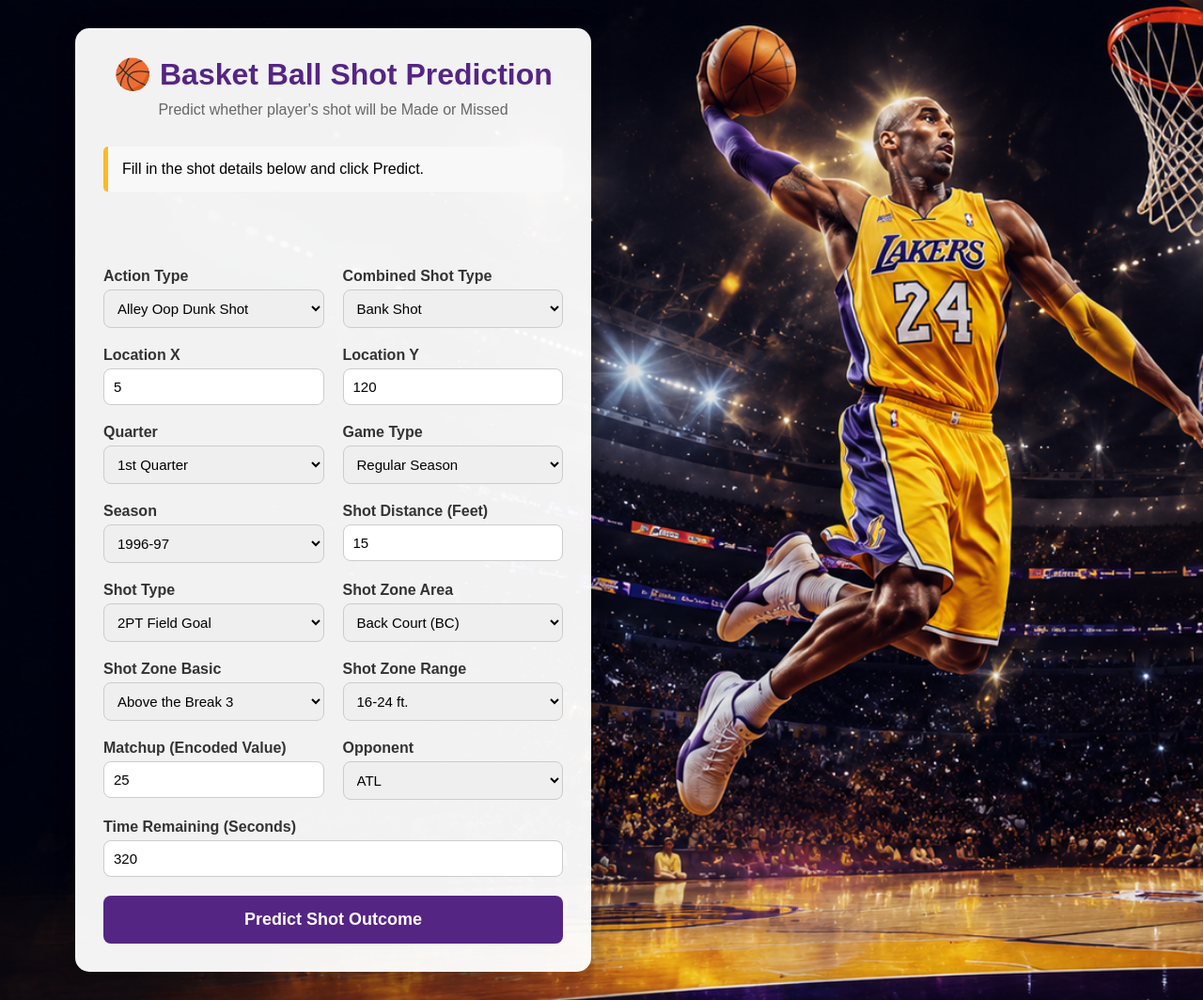
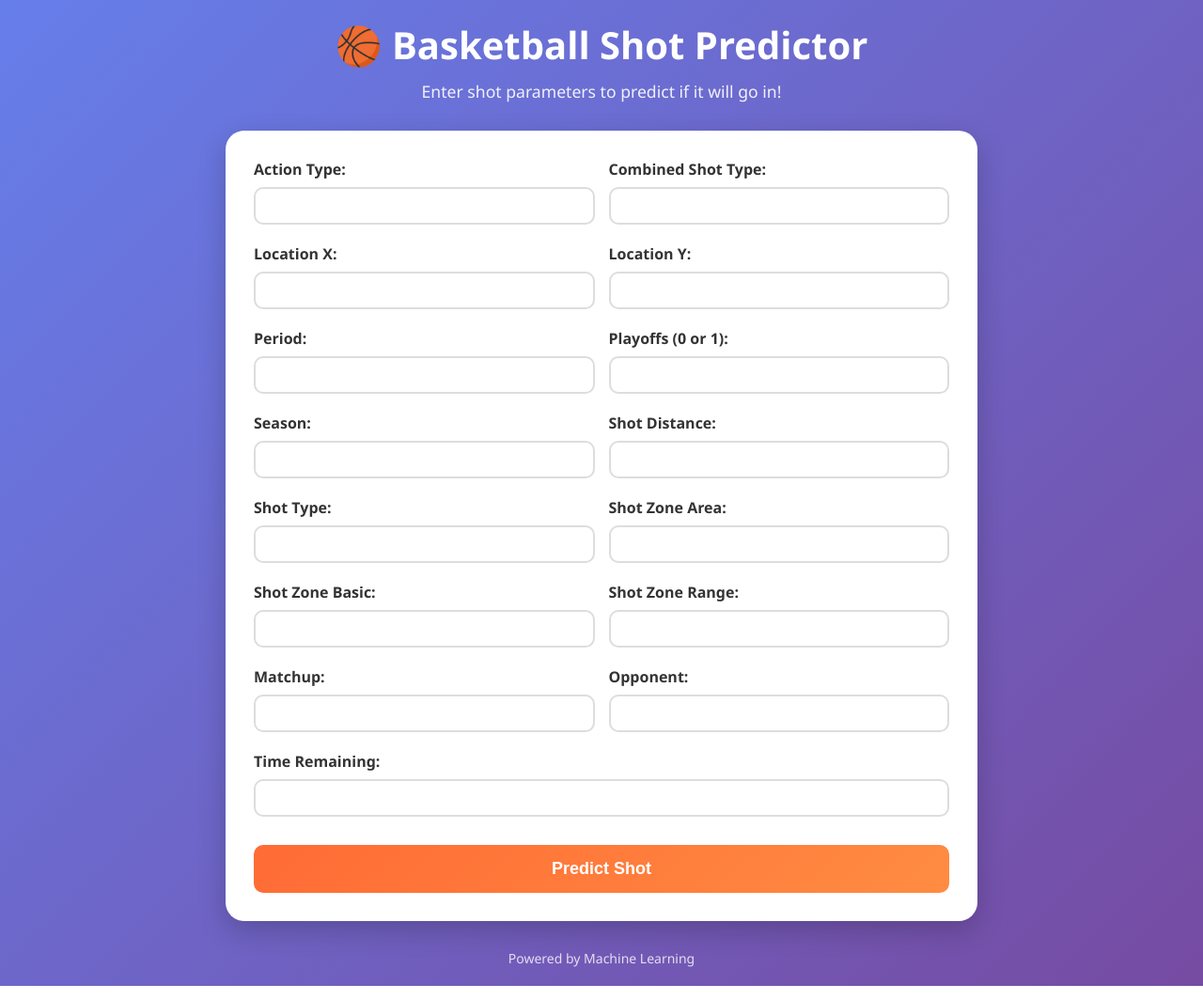
Before and after one commit to abhiXdata/basketball-shot-prediction, a Flask app: template templates/index.html in a window 1280 px wide. Shown: the whole page at 94% size. Run offline with Flask 3, Linux system fonts and the light colour scheme; the template is opened without the code that fills it, so the values that code supplies are empty.

Commit message:
Update index.html

```diff
--- a/templates/index.html
+++ b/templates/index.html
@@ -1,379 +1,252 @@
 <!DOCTYPE html>
 <html lang="en">
-
 <head>
     <meta charset="UTF-8">
     <meta name="viewport" content="width=device-width, initial-scale=1.0">
-    <title>Basket Ball Shot Prediction</title>
-    <script>
-    // Prevent back button from showing loading screen again unnecessarily
-    window.addEventListener('pageshow', function(event) {
-        if (event.persisted) {
-            // Page was loaded from cache
-            console.log('Page restored from cache');
-        }
-    });
-</script>
+    <title>Basketball Shot Predictor</title>
     <style>
-        *{
-            margin:0;
-            padding:0;
-            box-sizing:border-box;
-            font-family:Arial, sans-serif;
+        * {
+            margin: 0;
+            padding: 0;
+            box-sizing: border-box;
         }
 
-        body{
-          background-image: url('static/images/kobe-bryant.png');
-          background-size: cover;
-          background-position: center;
-          background-repeat: no-repeat;
+        body {
+            font-family: 'Segoe UI', Tahoma, Geneva, Verdana, sans-serif;
+            background: linear-gradient(135deg, #667eea 0%, #764ba2 100%);
             min-height: 100vh;
-          padding: 30px;
-          overflow-x:hidden;
+            padding: 20px;
         }
 
-        .container{
-    width:45%;
-    max-width:900px;
-    margin-left:50px;
-    background:rgba(255,255,255,0.95);
-    border-radius:15px;
-    padding:30px;
-    box-shadow:0px 0px 20px rgba(0,0,0,0.3);
-}
-        @media screen and (max-width: 768px){
-
-    body{
-        padding:15px;
+        .container {
+            max-width: 800px;
+            margin: 0 auto;
+            animation: slideUp 0.5s ease-out;
         }
 
-    .container{
-        width:100%;
-        margin-left:0;
-        padding:20px;
+        @keyframes slideUp {
+            from {
+                opacity: 0;
+                transform: translateY(30px);
+            }
+            to {
+                opacity: 1;
+                transform: translateY(0);
+            }
         }
 
-    .form-grid{
-        grid-template-columns:1fr;
-    }
-}
-*{
-    box-sizing:border-box;
+        .header {
+            text-align: center;
+            color: white;
+            margin-bottom: 30px;
         }
 
-
-        h1{
-            text-align:center;
-            color:#552583;
-            margin-bottom:10px;
+        .header h1 {
+            font-size: 2.5rem;
+            margin-bottom: 10px;
         }
 
-        .subtitle{
-            text-align:center;
-            color:#666;
-            margin-bottom:30px;
+        .header p {
+            font-size: 1.1rem;
+            opacity: 0.9;
         }
 
-        .form-grid{
-            display:grid;
-            grid-template-columns:1fr 1fr;
-            gap:20px;
+        .prediction-card {
+            background: white;
+            border-radius: 20px;
+            padding: 30px;
+            box-shadow: 0 10px 30px rgba(0,0,0,0.2);
+            margin-bottom: 20px;
         }
 
-        .field{
-            display:flex;
-            flex-direction:column;
+        .input-group {
+            margin-bottom: 20px;
         }
 
-        label{
-            font-weight:bold;
-            margin-bottom:5px;
-            color:#333;
+        .input-group label {
+            display: block;
+            margin-bottom: 8px;
+            font-weight: 600;
+            color: #333;
         }
 
-        input, select{
-            padding:10px;
-            border:1px solid #ccc;
-            border-radius:8px;
-            font-size:15px;
+        .input-group input, .input-group select {
+            width: 100%;
+            padding: 10px;
+            border: 2px solid #ddd;
+            border-radius: 10px;
+            font-size: 14px;
+            transition: border-color 0.3s;
         }
 
-        input:focus, select:focus{
-            outline:none;
-            border-color:#552583;
+        .input-group input:focus, .input-group select:focus {
+            outline: none;
+            border-color: #FF6B35;
         }
 
-        .full-width{
-            grid-column:1 / span 2;
+        .form-row {
+            display: grid;
+            grid-template-columns: 1fr 1fr;
+            gap: 15px;
         }
 
-        button{
-            width:100%;
-            padding:15px;
-            background:#552583;
-            color:white;
-            border:none;
-            border-radius:8px;
-            font-size:18px;
-            font-weight:bold;
-            cursor:pointer;
-            margin-top:20px;
+        .predict-btn {
+            width: 100%;
+            padding: 15px;
+            background: linear-gradient(135deg, #FF6B35, #FF8C42);
+            color: white;
+            border: none;
+            border-radius: 10px;
+            font-size: 18px;
+            font-weight: bold;
+            cursor: pointer;
+            transition: transform 0.2s, box-shadow 0.2s;
+            margin-top: 10px;
         }
 
-        button:hover{
-            background:#401d63;
+        .predict-btn:hover {
+            transform: translateY(-2px);
+            box-shadow: 0 5px 15px rgba(255,107,53,0.3);
         }
 
-        .result{
-            margin-top:25px;
-            text-align:center;
-            font-size:24px;
-            font-weight:bold;
-            color:green;
+        .result-card {
+            background: white;
+            border-radius: 20px;
+            padding: 20px;
+            box-shadow: 0 10px 30px rgba(0,0,0,0.2);
+            text-align: center;
         }
 
-        .note{
-            background:#f8f8f8;
-            padding:15px;
-            border-left:5px solid #FDB927;
-            margin-bottom:25px;
-            border-radius:5px;
+        .result-text {
+            font-size: 20px;
+            font-weight: bold;
+            padding: 15px;
+            border-radius: 10px;
+            background: #f0f0f0;
         }
 
-        @media(max-width:768px){
-            .form-grid{
-                grid-template-columns:1fr;
-            }
-
-            .full-width{
-                grid-column:auto;
-            }
+        .footer {
+            text-align: center;
+            color: white;
+            margin-top: 30px;
+            font-size: 14px;
+            opacity: 0.8;
         }
     </style>
 </head>
-
 <body>
-
     <div class="container">
-
-    <h1>🏀 Basket Ball Shot Prediction</h1>
-
-    <p class="subtitle">
-        Predict whether player's shot will be Made or Missed
-    </p>
-
-    <div class="note">
-        Fill in the shot details below and click Predict.
-    </div>
-    <div class="result">
-        {{ prediction_text }}
-        <br><br>
+        <div class="header">
+            <h1>🏀 Basketball Shot Predictor</h1>
+            <p>Enter shot parameters to predict if it will go in!</p>
         </div>
 
+        <div class="prediction-card">
             <form action="/predict" method="POST">
-
-        <div class="form-grid">
-
-            <div class="field">
-                <label>Action Type</label>
-                <select name="action_type">
-<option value="0">Alley Oop Dunk Shot</option>
-<option value="1">Alley Oop Layup Shot</option>
-<option value="2">Cutting Layup Shot</option>
-<option value="3">Driving Bank Shot</option>
-<option value="4">Driving Dunk Shot</option>
-<option value="10">Driving Jump Shot</option>
-<option value="11">Driving Layup Shot</option>
-<option value="14">Dunk Shot</option>
-<option value="16">Fadeaway Jump Shot</option>
-<option value="22">Hook Shot</option>
-<option value="25">Jump Shot</option>
-<option value="26">Layup Shot</option>
-<option value="28">Pullup Jump Shot</option>
-<option value="40">Running Jump Shot</option>
-<option value="41">Running Layup Shot</option>
-<option value="46">Slam Dunk Shot</option>
-<option value="47">Step Back Jump Shot</option>
-<option value="54">Turnaround Jump Shot</option>
-</select>
+                <div class="form-row">
+                    <div class="input-group">
+                        <label>Action Type:</label>
+                        <input type="number" name="action_type" required>
                     </div>
 
-            <div class="field">
-                <label>Combined Shot Type</label>
-                <select name="combined_shot_type">
-<option value="0">Bank Shot</option>
-<option value="1">Dunk</option>
-<option value="2">Hook Shot</option>
-<option value="3">Jump Shot</option>
-<option value="4">Layup</option>
-<option value="5">Tip Shot</option>
-</select>
+                    <div class="input-group">
+                        <label>Combined Shot Type:</label>
+                        <input type="number" name="combined_shot_type" required>
+                    </div>
                 </div>
 
-            <div class="field">
-                <label>Location X</label>
-                <input type="number" name="loc_x" value="5">
+                <div class="form-row">
+                    <div class="input-group">
+                        <label>Location X:</label>
+                        <input type="number" step="any" name="loc_x" required>
                     </div>
 
-            <div class="field">
-                <label>Location Y</label>
-                <input type="number" name="loc_y" value="120">
+                    <div class="input-group">
+                        <label>Location Y:</label>
+                        <input type="number" step="any" name="loc_y" required>
+                    </div>
                 </div>
 
-            <div class="field">
-                <label>Quarter</label>
-                <select name="period">
-                    <option value="1">1st Quarter</option>
-                    <option value="2">2nd Quarter</option>
-                    <option value="3">3rd Quarter</option>
-                    <option value="4">4th Quarter</option>
-                </select>
+                <div class="form-row">
+                    <div class="input-group">
+                        <label>Period:</label>
+                        <input type="number" name="period" required>
                     </div>
 
-            <div class="field">
-                <label>Game Type</label>
-                <select name="playoffs">
-                    <option value="0">Regular Season</option>
-                    <option value="1">Playoffs</option>
-                </select>
+                    <div class="input-group">
+                        <label>Playoffs (0 or 1):</label>
+                        <input type="number" name="playoffs" required>
+                    </div>
                 </div>
 
-            <div class="field">
-                <label>Season</label>
-                <select name="season">
-<option value="0">1996-97</option>
-<option value="1">1997-98</option>
-<option value="2">1998-99</option>
-<option value="3">1999-00</option>
-<option value="4">2000-01</option>
-<option value="5">2001-02</option>
-<option value="6">2002-03</option>
-<option value="7">2003-04</option>
-<option value="8">2004-05</option>
-<option value="9">2005-06</option>
-<option value="10">2006-07</option>
-<option value="11">2007-08</option>
-<option value="12">2008-09</option>
-<option value="13">2009-10</option>
-<option value="14">2010-11</option>
-<option value="15">2011-12</option>
-<option value="16">2012-13</option>
-<option value="17">2013-14</option>
-<option value="18">2014-15</option>
-<option value="19">2015-16</option>
-</select>
-                </select>
+                <div class="form-row">
+                    <div class="input-group">
+                        <label>Season:</label>
+                        <input type="number" name="season" required>
                     </div>
 
-            <div class="field">
-                <label>Shot Distance (Feet)</label>
-                <input type="number" name="shot_distance" value="15">
+                    <div class="input-group">
+                        <label>Shot Distance:</label>
+                        <input type="number" name="shot_distance" required>
+                    </div>
                 </div>
 
-            <div class="field">
-                <label>Shot Type</label>
-                <select name="shot_type">
-<option value="0">2PT Field Goal</option>
-<option value="1">3PT Field Goal</option>
-</select>
+                <div class="form-row">
+                    <div class="input-group">
+                        <label>Shot Type:</label>
+                        <input type="number" name="shot_type" required>
                     </div>
 
-            <div class="field">
-                <label>Shot Zone Area</label>
-                <select name="shot_zone_area">
-<option value="0">Back Court (BC)</option>
-<option value="1">Center (C)</option>
-<option value="2">Left Side Center (LC)</option>
-<option value="3">Left Side (L)</option>
-<option value="4">Right Side Center (RC)</option>
-<option value="5">Right Side (R)</option>
-</select>
+                    <div class="input-group">
+                        <label>Shot Zone Area:</label>
+                        <input type="number" name="shot_zone_area" required>
+                    </div>
                 </div>
 
-            <div class="field">
-                <label>Shot Zone Basic</label>
-                <select name="shot_zone_basic">
-<option value="0">Above the Break 3</option>
-<option value="1">Backcourt</option>
-<option value="2">In The Paint (Non-RA)</option>
-<option value="3">Left Corner 3</option>
-<option value="4">Mid-Range</option>
-<option value="5">Restricted Area</option>
-<option value="6">Right Corner 3</option>
-</select>
+                <div class="form-row">
+                    <div class="input-group">
+                        <label>Shot Zone Basic:</label>
+                        <input type="number" name="shot_zone_basic" required>
                     </div>
 
-            <div class="field">
-                <label>Shot Zone Range</label>
-                <select name="shot_zone_range">
-<option value="0">16-24 ft.</option>
-<option value="1">24+ ft.</option>
-<option value="2">8-16 ft.</option>
-<option value="3">Back Court Shot</option>
-<option value="4">Less Than 8 ft.</option>
-</select>
+                    <div class="input-group">
+                        <label>Shot Zone Range:</label>
+                        <input type="number" name="shot_zone_range" required>
+                    </div>
                 </div>
 
-            <div class="field">
-                <label>Matchup (Encoded Value)</label>
-                <input type="number" name="matchup" value="25">
+                <div class="form-row">
+                    <div class="input-group">
+                        <label>Matchup:</label>
+                        <input type="number" name="matchup" required>
                     </div>
 
-            <div class="field">
-                <label>Opponent</label>
-                <select name="opponent">
-                    <option value="0">ATL</option>
-                    <option value="1">BKN</option>
-                    <option value="2">BOS</option>
-                    <option value="3">CHA</option>
-                    <option value="4">CHI</option>
-                    <option value="5">CLE</option>
-                    <option value="6">DAL</option>
-                    <option value="7">DEN</option>
-                    <option value="8">DET</option>
-                    <option value="9">GSW</option>
-                    <option value="10">HOU</option>
-                    <option value="11">IND</option>
-                    <option value="12">LAC</option>
-                    <option value="13">MEM</option>
-                    <option value="14">MIA</option>
-                    <option value="15">MIL</option>
-                    <option value="16">MIN</option>
-                    <option value="17">NJN</option>
-                    <option value="18">NOH</option>
-                    <option value="19">NOP</option>
-                    <option value="20">NYK</option>
-                    <option value="21">OKC</option>
-                    <option value="22">ORL</option>
-                    <option value="23">PHI</option>
-                    <option value="24">PHX</option>
-                    <option value="25">POR</option>
-                    <option value="26">SAC</option>
-                    <option value="27">SAS</option>
-                    <option value="28">SEA</option>
-                    <option value="29">TOR</option>
-                    <option value="30">UTA</option>
-                    <option value="31">VAN</option>
-                    <option value="32">WAS</option>
-                </select>
+                    <div class="input-group">
+                        <label>Opponent:</label>
+                        <input type="number" name="opponent" required>
+                    </div>
                 </div>
 
-            <div class="field full-width">
-                <label>Time Remaining (Seconds)</label>
-                <input type="number" name="time_remaining" value="320">
+                <div class="input-group">
+                    <label>Time Remaining:</label>
+                    <input type="number" name="time_remaining" required>
                 </div>
 
+                <button type="submit" class="predict-btn">Predict Shot</button>
+            </form>
         </div>
 
-        <button type="submit">
-            Predict Shot Outcome
-        </button>
+        {% if prediction_text %}
+        <div class="result-card">
+            <div class="result-text">
+                {{ prediction_text }}
+            </div>
+        </div>
+        {% endif %}
 
-    </form>
-
-
-
+        <div class="footer">
+            <p>Powered by Machine Learning</p>
         </div>
-
+    </div>
 </body>
 </html>
```
Lines whose indentation alone changed are shown as unchanged.
